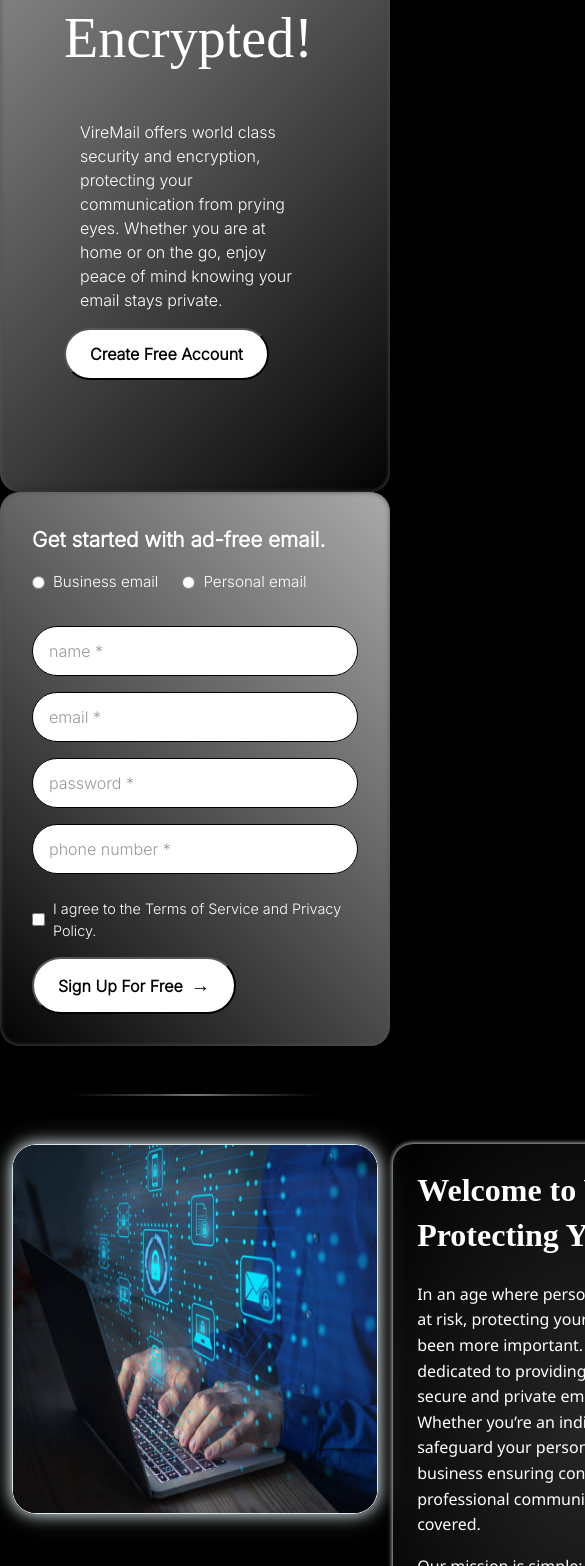
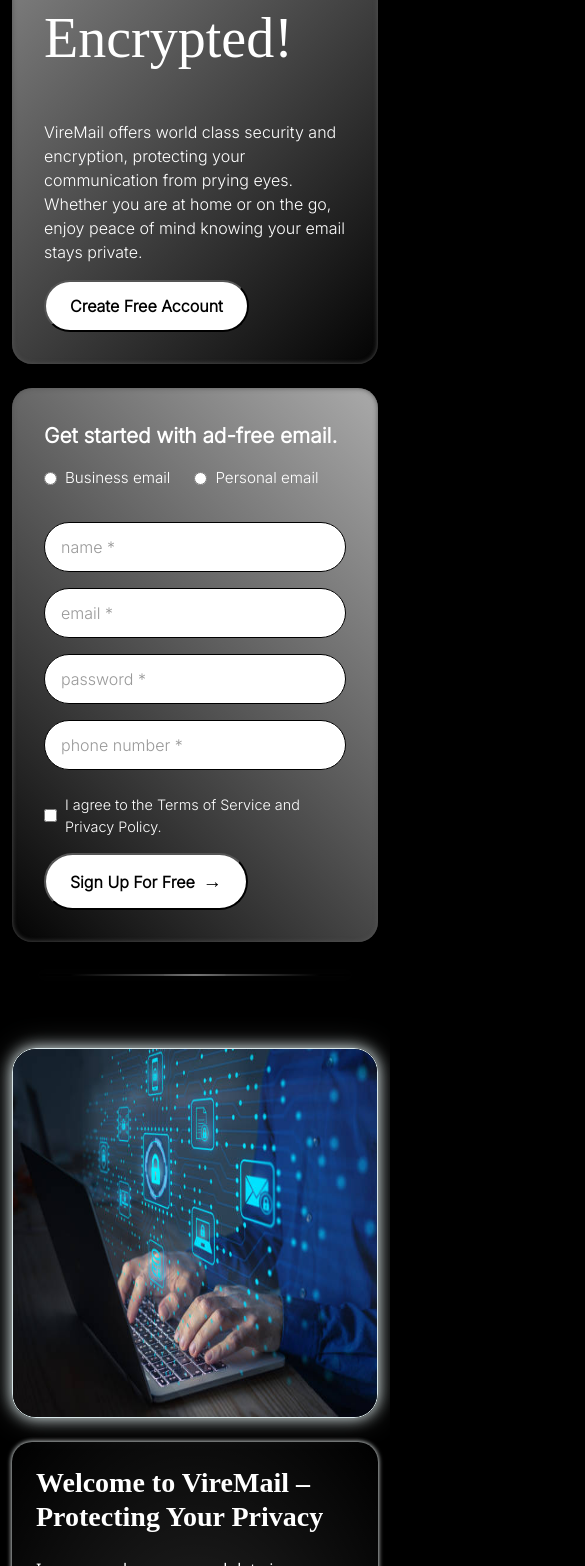
Before and after one commit to Jasmeet-Singh-17/VireMail, a Next.js app: page / in a window 390 px wide. Shown: the part 402-1968 px from the top of the page, 585 px wide, since content can reach past the window. Built offline with nearby package versions, Linux system fonts and the light colour scheme.

Commit message:
add responsiveness

```diff
--- a/pages/_app.js
+++ b/pages/_app.js
@@ -1,6 +1,7 @@
 // pages/_app.js
 import 'bootstrap/dist/css/bootstrap.min.css';
 import '../styles/globals.css';
+import '../styles/responsive.css';
 import '@fortawesome/fontawesome-svg-core/styles.css';
 import { config } from '@fortawesome/fontawesome-svg-core';
 import { useEffect } from 'react';
--- a/pages/index.js
+++ b/pages/index.js
@@ -59,6 +59,7 @@
 
   return (
     <>
+      {/* // Navbar // */}
       <nav className="navbar navbar-expand-lg navbar-dark py-2 fs-5.5 align-item-baseline">
         <div className="container">
           <a className="navbar-brand fw-bold text-white fs-4" href="#">
@@ -113,23 +114,28 @@
         </div>
       </nav>
 
-
+      {/* // Home //  */}
       <section>
-        <div className='container '>
-          <div className="row home my-5" >
-            <div className="col col-lg-8 left-home ">
-              <h1 className="heading gradient-text">
+        <div className='container'>
+          <div className="row g-4 my-4">
+            {/* --- Left Column --- */}
+            <div className="col-12 col-sm-12 col-md-6 col-lg-8">
+              <div className="left-home h-100">
+                <h1 className="heading">
                   Keep Your Emails<br />Private, Secure, and<br />Encrypted!
                 </h1>
-              <p className='mx-3'>
+                <p>
                   VireMail offers world class security and encryption, protecting your communication from prying eyes. Whether you are at home or on the go, enjoy peace of mind knowing your email stays private.
                 </p>
                 <button type="submit" className="form-button">
                   Create Free Account
                 </button>
               </div>
+            </div>
 
-            <div className="col col-lg-4 right-home">
+            {/* --- Right Column --- */}
+            <div className="col-12 col-sm-12 col-md-6 col-lg-4">
+              <div className="right-home h-100">
                 <p className="form-heading">Get started with ad-free email.</p>
                 <form className="form">
                   <div className="radio-group">
@@ -150,28 +156,31 @@
               </div>
             </div>
           </div>
+        </div>
       </section>
 
       <div className="horizontal-line"></div>
 
-
+      {/* //Welcome Section // */}
       <section>
         <div className="container ">
-          <div className="row welcome my-5">
-            <div className="col-lg-5 left-wel">
+          <div className="row g-4 my-5">
+            <div className="col-12 col-sm-12 col-md-6 col-lg-5">
+              <div className="left-wel">
                 <Image
                   src="/img/privacy.jpg"
                   alt="Privacy"
                   className="img"
                   width={500}
-                height={370}
-              />
+                  height={370} />
+              </div>
             </div>
 
-            <div className="col-lg-7 right-wel p-4">
-              <h2 className="fw-bold mb-4">
+            <div className="col-12 col-sm-12 col-md-6 col-lg-7 ">
+              <div className="right-wel p-4">
+                <div className="h2 fw-bold mb-4">
                   Welcome to VireMail –<br />Protecting Your Privacy
-              </h2>
+                </div>
                 <p>
                   In an age where personal data is constantly at risk, protecting your privacy has never been more important.
                   At VireMail, we are dedicated to providing you with the most secure and private email experience possible.
@@ -185,8 +194,10 @@
               </div>
             </div>
           </div>
+        </div>
       </section>
 
+      {/* //White Line // */}
       <section>
         <div className='white-line my-5'>
           <ul>
@@ -209,8 +220,10 @@
         </div>
       </section>
 
+      {/* // Features Box //  */}
+
       <section>
-        <div className="container mt-4 mb-4">
+        <div className="container my-4">
           <h2 className="text-center">Popular Features</h2>
           <h1 className="text-center mb-4 fw-bold">Features We Provide</h1>
           <div className="boxes">
@@ -256,6 +269,8 @@
       </section>
 
       <div className="horizontal-line"></div>
+
+      {/* // Privacy Section // */}
 
       <section>
         <div className="container ">
@@ -327,7 +342,6 @@
           </div>
         </div>
       </section>
-
 
       <section>
         <div className="container mt-4 mb-4">
--- a/styles/globals.css
+++ b/styles/globals.css
@@ -15,38 +15,20 @@
   color: rgb(255, 255, 255);
 }
 
-.home {
-  display: flex;
-  justify-content: space-evenly;
-  align-content: center;
-  flex-direction: row;
-}
-
 .left-home,
 .right-home {
-  flex: 1 1 100%;
-  padding: 2rem 4rem;
-  padding-bottom: 7rem;
+  padding: 2rem;
   border-radius: 20px;
   box-shadow: inset 0 0 5px #555, 0 0 10px rgba(0, 0, 0, 0.5);
+  color: white;
 }
 
 .left-home {
   background: linear-gradient(-45deg, #030303, #aaaaaa);
-  color: white;
 }
 
-
-
-/* Make it side-by-side on desktop */
-@media (min-width: 768px) {
-  .left-home {
-    flex: 0 0 60%;
-  }
-
-  .right-home {
-    flex: 0 0 38%;
-  }
+.right-home {
+  background: linear-gradient(45deg, #030303, #aaaaaa);
 }
 
 /* Gradient heading */
@@ -55,15 +37,6 @@
   font-family: 'domaine';
   font-size: 3.5rem;
   margin-bottom: 3rem;
-}
-
-.right-home {
-  background: linear-gradient(45deg, #030303, #aaaaaa);
-  box-shadow: inset 0 0 5px #555, 0 0 10px rgba(0, 0, 0, 0.5);
-  color: rgb(255, 255, 255);
-  padding: 2rem;
-  border-radius: 20px;
-  text-align: left;
 }
 
 .form-heading {
@@ -131,6 +104,7 @@
   font-size: 1.2rem;
 }
 
+/* // Line // */
 .horizontal-line {
   width: 80%;
   height: 2px;
@@ -153,14 +127,8 @@
   border-radius: 50px;
 }
 
-/* Image Container */
-.welcome {
-  display: flex;
-  gap: .2rem;
-  flex-wrap: nowrap;
-  justify-content: space-evenly;
-}
 
+/* // Welcome Section // */
 
 .left-wel .img {
   border-radius: 1.5rem;
@@ -176,7 +144,6 @@
   transform: scale(1.02);
 }
 
-/* Text Content */
 .right-wel {
   background: radial-gradient(ellipse at center, rgba(255, 255, 255, 0.15), transparent);
   color: #ffffff;
@@ -187,30 +154,34 @@
   cursor: pointer;
 }
 
-.right-wel h2 {
-  font-size: 2rem;
+.right-wel .h2 {
+  font-size: clamp(1.75rem, 4vw, 2rem);
   font-family: 'domaine';
-  line-height: 1.4;
 }
 
 .right-wel p {
   font-size: 1rem;
-  line-height: 1.6;
   margin-bottom: 1rem;
 }
 
+/* // White Line //  */
+
 .white-line ul {
-  font-family: 'domaine';
+  font-family: 'Lucida Sans', 'Lucida Sans Regular', 'Lucida Grande', 'Lucida Sans Unicode', Geneva, Verdana, sans-serif;
   list-style-type: none;
   display: flex;
   justify-content: space-evenly;
+  flex-wrap: wrap;
+  gap: 1.5rem;
   background-color: white;
   color: #000000;
   padding: .8rem .5rem;
   font-size: 1.2rem;
   box-shadow: inset 0 0 5px #555, 0 0 10px rgba(0, 0, 0, 0.5);
+  margin: 0;
+}
 
-}
+/* // Features Box //  */
 
 .boxes {
   display: flex;
@@ -231,16 +202,12 @@
   text-align: left;
   background: radial-gradient(ellipse at center, rgba(255, 253, 253, 0.15));
   box-shadow: 0 4px 12px rgba(255, 255, 255, 0.1);
-  transition: transform 0.3s ease;
+  transition: all 0.3s ease;
   cursor: pointer;
 }
 
 .box:hover {
   transform: translateY(-5px);
-}
-
-.icon {
-  color: white;
 }
 
 .button {
@@ -250,22 +217,13 @@
 }
 
 .box-button {
-  margin-top: 1rem;
   padding: 0.75rem 1.5rem;
+  border-radius: 2rem;
   background-color: white;
   color: black;
-  border-radius: 9999px;
-  font-size: 1rem;
   font-weight: 600;
   cursor: pointer;
-  display: flex;
-  align-items: center;
   gap: 0.5rem;
-  transition: background-color 0.3s ease;
-}
-
-.box-button:hover {
-  background-color: #f0f0f0;
 }
 
 .top-boxes,
@@ -288,11 +246,14 @@
   text-align: left;
   background: radial-gradient(ellipse at center, rgba(255, 253, 253, 0.15));
   box-shadow: 0 0 5px #979696, 0 0 10px rgba(148, 125, 125, 0.5);
-  transition: transform 0.3s ease;
+  transition: all 0.3s ease;
   cursor: pointer;
 }
 
-.tbox,
+.tbox:hover {
+  transform: translateY(-5px);
+}
+
 .bbox:hover {
   transform: translateY(-5px);
 }
```
Also changed, not shown: styles/responsive.css (added). Lines whose indentation alone changed are shown as unchanged.
